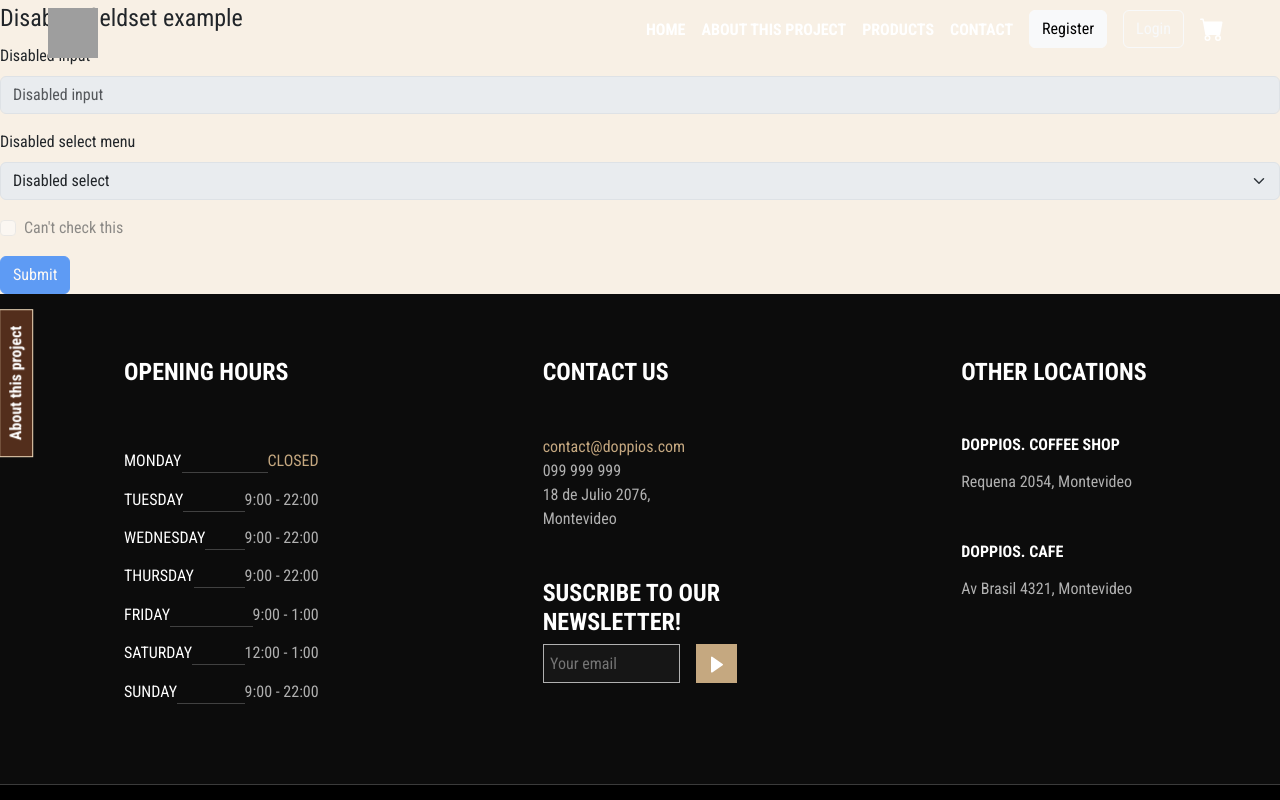
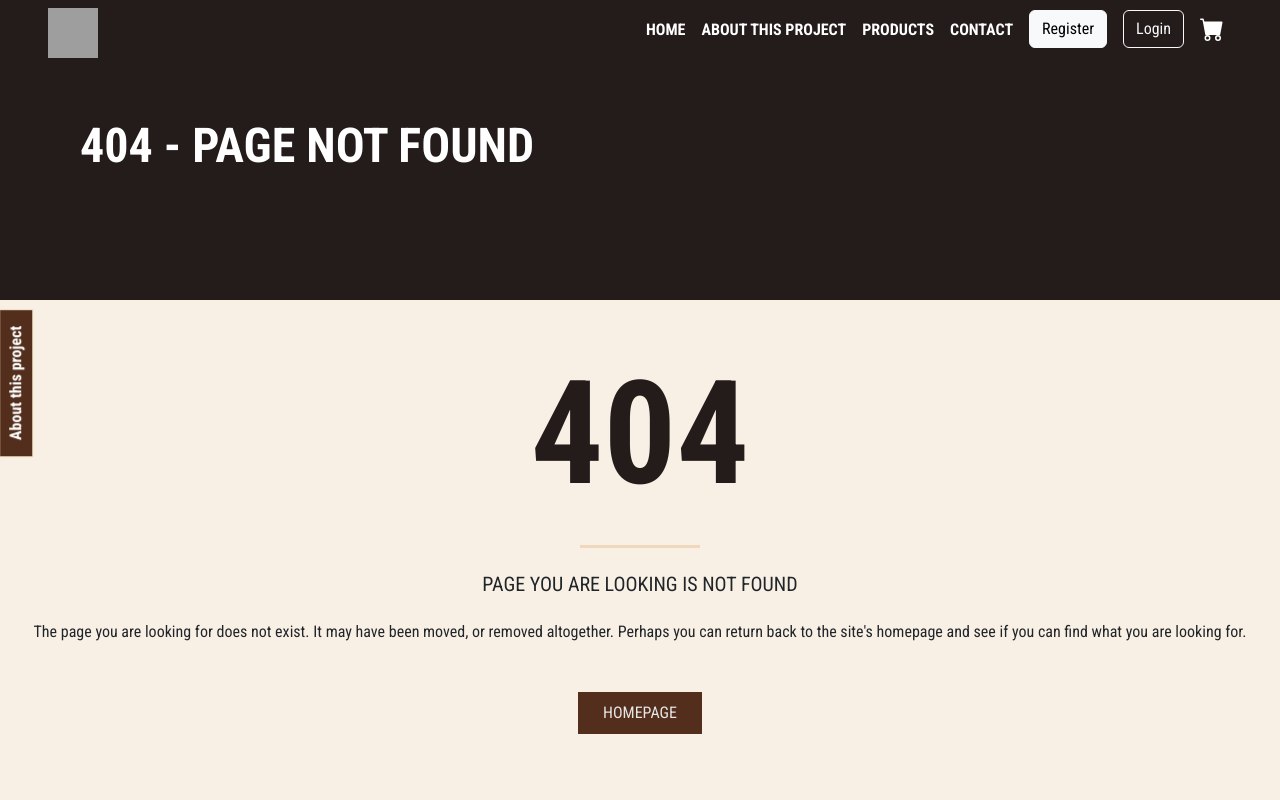
Before and after one commit to rodrigobeiro-31/E-commerce-Front, a React (Vite) app: page /admin in a window 1280 px wide. Shown: the top 800 px of the page. Built offline with nearby package versions, Linux system fonts and the light colour scheme; grey boxes are pictures that could not be loaded.

Commit message:
Removing Inproduct from admin

```diff
--- a/src/App.jsx
+++ b/src/App.jsx
@@ -9,7 +9,6 @@ import Header from "./components/partials/Header";
 import Products from "./components/pages/Products";
 import About from "./components/pages/About";
 import Product from "./components/pages/Product";
-import ProductIn from "./components/admin/inProduct";
 import { useEffect } from "react";
 import CartCheckout from "./components/pages/CartCheckout";
 import Profile from "./components/pages/Profile";
@@ -35,7 +34,6 @@ function App() {
         <Route path="/products/:slug" element={<Product />} />
         <Route path="/about-us" element={<About />} />
         <Route path="/contact" element={<Contact />} />
-        <Route path="/admin" element={<ProductIn />} />
         <Route path="/profile/:id" element={<Profile />} />
         <Route path="/checkout" element={<CartCheckout />} />
         <Route path="/checkout/confirmed" element={<OrderConfirmed />} />
--- a/src/components/admin/inProduct.jsx
+++ /dev/null
@@ -1,50 +0,0 @@
-import React from "react";
-
-function inProduct() {
-  return (
-    <div>
-      <form>
-        <fieldset disabled>
-          <legend>Disabled fieldset example</legend>
-          <div class="mb-3">
-            <label for="disabledTextInput" class="form-label">
-              Disabled input
-            </label>
-            <input
-              type="text"
-              id="disabledTextInput"
-              class="form-control"
-              placeholder="Disabled input"
-            />
-          </div>
-          <div class="mb-3">
-            <label for="disabledSelect" class="form-label">
-              Disabled select menu
-            </label>
-            <select id="disabledSelect" class="form-select">
-              <option>Disabled select</option>
-            </select>
-          </div>
-          <div class="mb-3">
-            <div class="form-check">
-              <input
-                class="form-check-input"
-                type="checkbox"
-                id="disabledFieldsetCheck"
-                disabled
-              />
-              <label class="form-check-label" for="disabledFieldsetCheck">
-                Can't check this
-              </label>
-            </div>
-          </div>
-          <button type="submit" class="btn btn-primary">
-            Submit
-          </button>
-        </fieldset>
-      </form>
-    </div>
-  );
-}
-
-export default inProduct;
```
